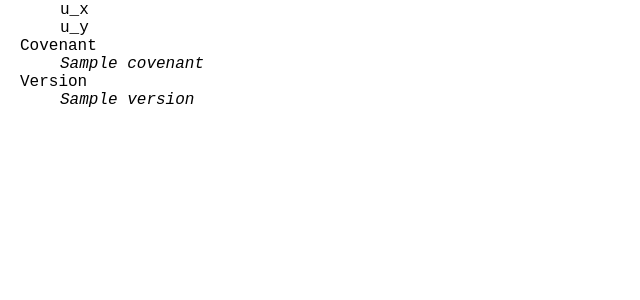
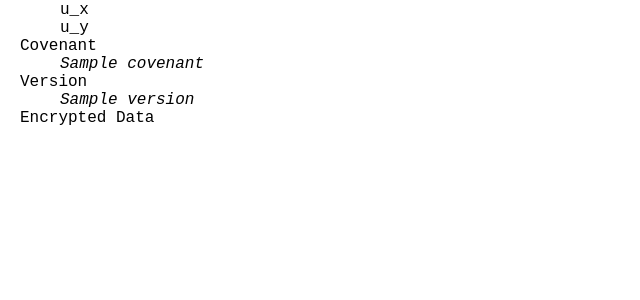
Before and after one commit to tari-project/tari-explorer, a Node server app: template partials/TransactionOutput.hbs in a window 1280 px wide. Shown: the part 338-638 px from the top of the page, without its empty margins (0-640 px from the left). Run offline with Node 20, Linux system fonts and the light colour scheme; the template is opened without the code that fills it: most values are stand-ins (such as "Sample title", 1, 10 or a date in 2020).

Commit message:
Change encrypted data to always display

```diff
--- a/partials/TransactionOutput.hbs
+++ b/partials/TransactionOutput.hbs
@@ -11,5 +11,5 @@
   <dd>{{>ComSignature metadata_signature}}</dd>
   {{#if covenant.length}}<dt>Covenant</dt><dd>{{covenant}}</dd>{{/if}}
   <dt>Version</dt><dd>{{version}}</dd>
-  {{#if encrypted_value.length}}<dt>Encrypted value</dt><dd>{{hex encrypted_value}}</dd>{{/if}}
+  <dt>Encrypted Data</dt><dd>{{hex encrypted_data}}</dd>
 </dl>
```
